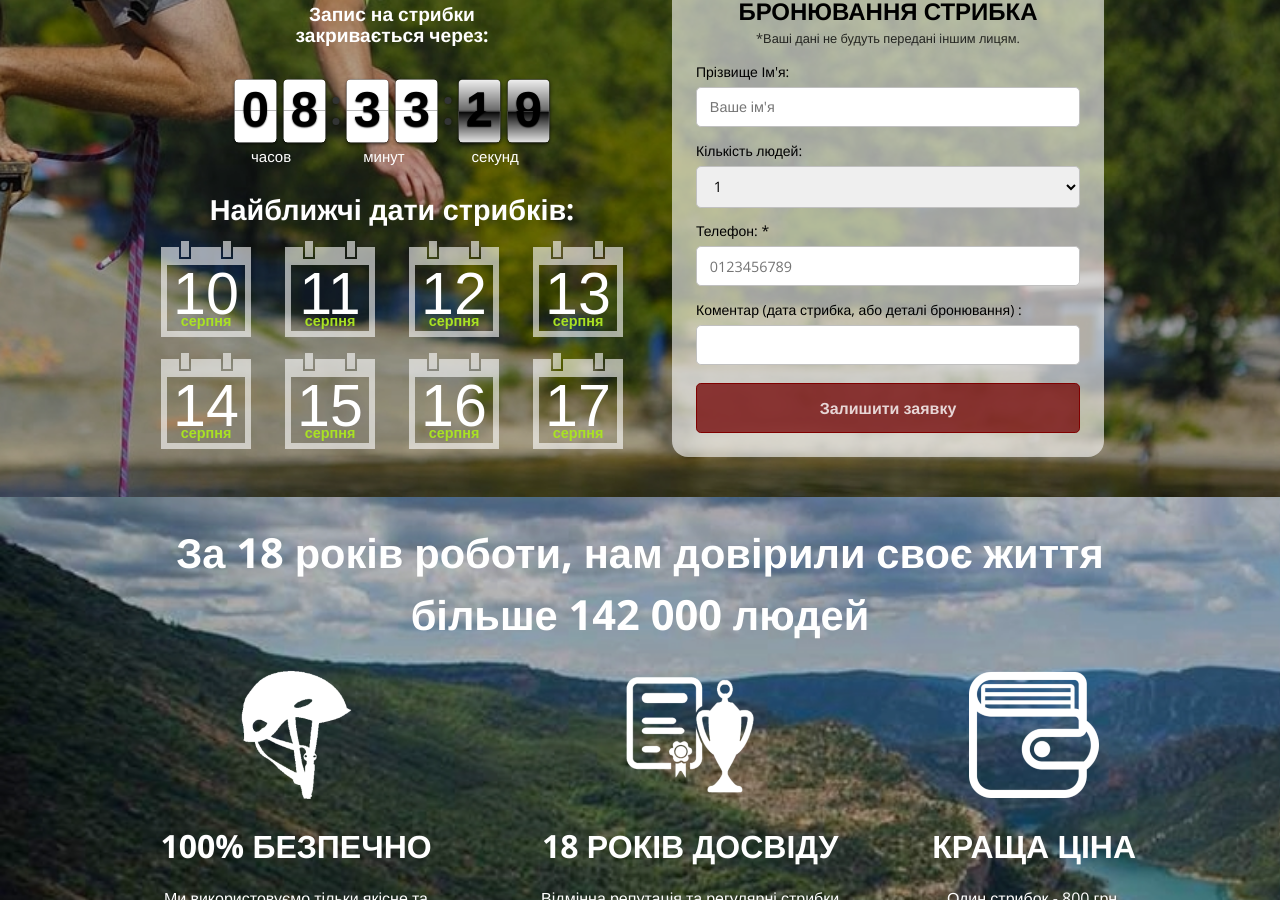
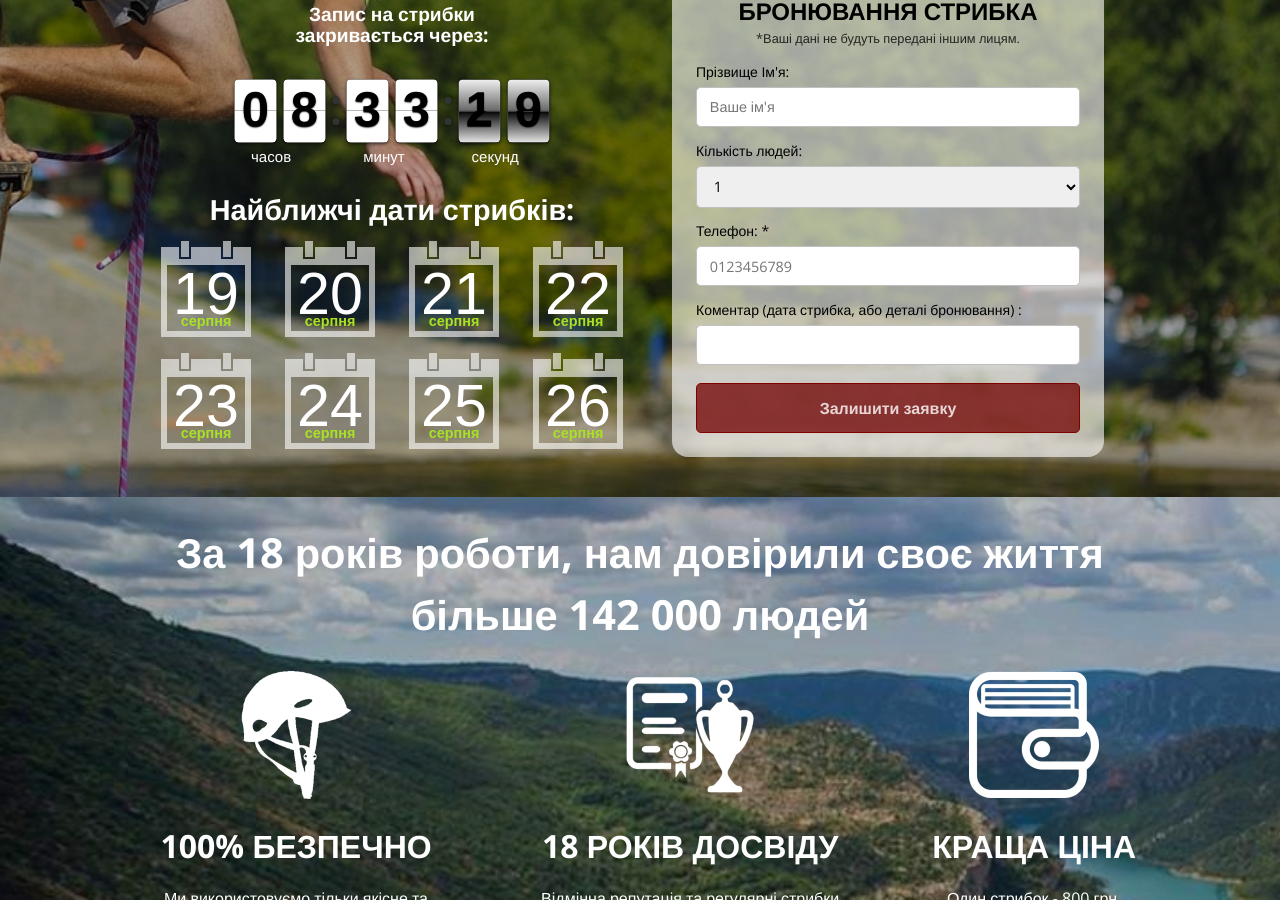
Before and after one commit to Andreyfilko/go-jump, a Jekyll site: the page built from index.md, in a window 1280 px wide and 900 px high, scrolled down 499 px. Built offline with Jekyll 4.4.1, drawn with Linux system fonts in a browser that asks for light colours; some web fonts are replaced; some of the changed text lies outside the part shown.

Commit message:
Update _config.yml

```diff
--- a/_config.yml
+++ b/_config.yml
@@ -35,11 +35,11 @@ google_analytics:
 theme: jekyll-theme-cayman
 
 dates:
-  - 2026-08-10
-  - 2026-08-11
-  - 2026-08-12
-  - 2026-08-13
-  - 2026-08-14
-  - 2026-08-15
-  - 2026-08-16
-  - 2026-08-17
+  - 2026-08-19
+  - 2026-08-20
+  - 2026-08-21
+  - 2026-08-22
+  - 2026-08-23
+  - 2026-08-24
+  - 2026-08-25
+  - 2026-08-26
```
